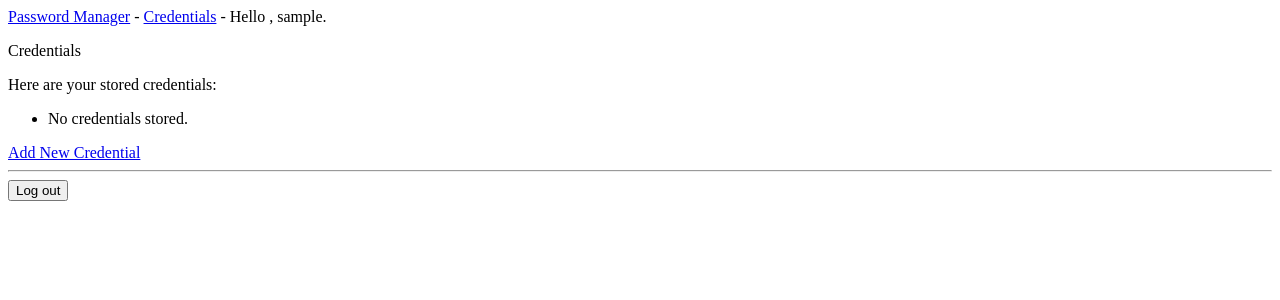
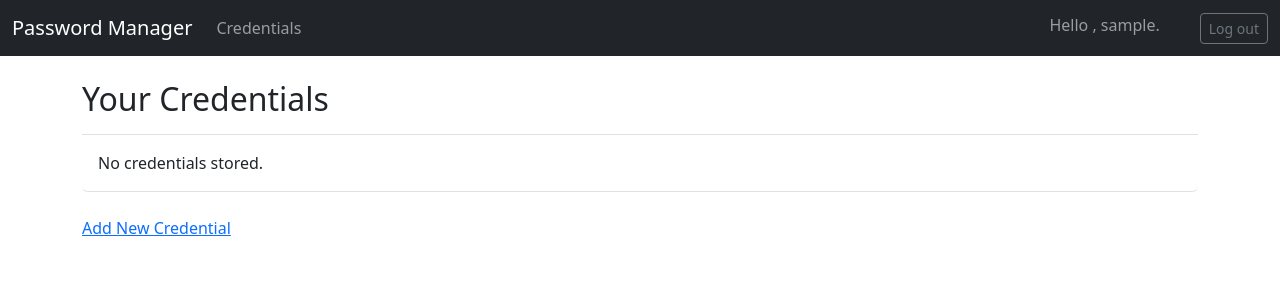
Before and after one commit to danjwilko/password_manager, a Django app: page /credentials/ in a window 1280 px wide. Shown: the top 300 px of the page. Run offline with Django 5.2, Linux system fonts and the light colour scheme; the visitor is signed in with stand-in values (Sample User, id 1); data that the repository does not hold is empty; some libraries are stand-ins or nearby versions.

Commit message:
Implement base Bootstrap styling and layout
- Add Bootstrap-based navigation and layout to base.html
- Improve responsive design for navbar and page structure
- Update login, index, and credential views for consistent styling
- Enhance form appearance and spacing

```diff
--- a/accounts/templates/registration/recover_account.html
+++ b/accounts/templates/registration/recover_account.html
@@ -1,4 +1,5 @@
 {% extends 'password_manager/base.html' %}
+{% load django_bootstrap5 %}
 
 {% block content %}
     <h2>Account Recovery</h2>
@@ -22,7 +23,7 @@
 <!-- Form goes here -->
 <form method="POST" action="{% url 'accounts:wipe_and_reinit' %}">
     {% csrf_token %}
-    {{ form.as_div }}
+    {% bootstrap_form form %}
     <div class="form-group">
       <input type="checkbox" id="confirm_reset" name="confirm_reset" required>
       <label for="confirm_reset">I understand all my passwords will be permanently deleted</label>
--- a/accounts/templates/registration/register.html
+++ b/accounts/templates/registration/register.html
@@ -1,10 +1,11 @@
 {% extends "password_manager/base.html" %}
+{% load django_bootstrap5 %}
 {% block content %}
 
     <form action="{% url 'accounts:register' %}" method="post">
       {% csrf_token %}
-      {{ form.as_div }}
-      <button name="submit">Register</button>
+      {% bootstrap_form form %}
+      {% bootstrap_button button_type="submit" content="Register" %}
     </form>
 
     {% endblock content %}
--- a/accounts/urls.py
+++ b/accounts/urls.py
@@ -12,7 +12,9 @@ urlpatterns = [
     path('', include('django.contrib.auth.urls')),
     # Registration page.
     path('register/', views.register, name='register'),
-    # Account recovery page.
+    # Password reset request page.
+    path('forgotten_password/', views.forgotten_password, name='forgotten_password'),
+     # Account recovery page.
     path('recover_account/', views.recover_account, name='recover_account'),
     # Endpoint to wipe and reinitialize account (POST only).
     path('wipe_and_reinit/', views.wipe_and_reinit, name='wipe_and_reinit')
--- a/accounts/views.py
+++ b/accounts/views.py
@@ -66,6 +66,11 @@ def custom_login(request):
     context = {'form': form}
     return render(request, 'registration/login.html', context)
 
+def forgotten_password(request):
+    """ Display forgotten password page """
+    context = {}
+    return render(request, 'registration/forgotten_password.html', context)
+
 def recover_account(request):
     if 'user_needs_recovery' not in request.session:
         return redirect('accounts:login')
--- a/password_manager/forms.py
+++ b/password_manager/forms.py
@@ -7,7 +7,6 @@ class CredentialForm(forms.ModelForm):
     """Form for adding or editing credentials"""
     site_name = forms.CharField(
         max_length=255,
-        help_text="Website or service name",
         validators=[
             RegexValidator(
                 regex=r'^[a-zA-Z0-9\.\-\_\s]+$',
@@ -18,7 +17,6 @@ class CredentialForm(forms.ModelForm):
 
     username = forms.CharField(
         max_length=255,
-        help_text="Your username or email for this site"
     )
 
     password = forms.CharField(
@@ -27,15 +25,13 @@ class CredentialForm(forms.ModelForm):
             'id': 'password-input',
             'autocomplete': 'new-password',  # Prevent browser autofill
         }),
-        help_text="Use a strong, unique password for each site",
         required=False,
     )
 
     site_url = forms.CharField(
         max_length=2000,
         required=False,
-        help_text="Optional: Website URL (e.g. https://example.com)",
-        widget=forms.URLInput(attrs={'class': 'form-control', 'placeholder': 'https://example.com'}),
+        widget=forms.URLInput(attrs={'class': 'form-control', 'placeholder': 'Optional: https://example.com'}),
         validators=[URLValidator(message="Enter a valid URL, including http:// or https://")]
     )
 
--- a/password_manager/templates/password_manager/base.html
+++ b/password_manager/templates/password_manager/base.html
@@ -1,20 +1,71 @@
-<p>
-    <a href="{% url 'password_manager:index' %}">Password Manager</a> -
-    <a href="{% url 'password_manager:credential' %}">Credentials</a> -
-    {% if user.is_authenticated %}
-        Hello , {{ user.username }}.
-    {% else %}
-        <a href="{% url 'accounts:register' %}">Register</a> -
-        <a href="{% url 'accounts:login' %}">Log in</a>
-    {% endif %}
-</p>
+<!DOCTYPE html>
+<html lang="en">
+<head>
+    <meta charset="UTF-8">
+    <meta name="viewport" content="width=device-width, initial-scale=1.0">
+    <title>Password Manager</title>
 
-{% block content %} {% endblock content %}
+    {% load django_bootstrap5 %}
+    {% bootstrap_css %}
+    {% bootstrap_javascript %}
 
-{% if user.is_authenticated %}
-<hr />
-<form action="{% url 'accounts:logout' %}" method="post">
-    {% csrf_token %}
-    <button name="submit">Log out</button>
-</form>
-{% endif %}
+</head>
+<body>
+    <!--Navbar-->
+
+    <nav class="navbar navbar-dark bg-dark navbar-expand-lg mb-4 ">
+        <div class="container-fluid">
+            <a class="navbar-brand" href="{% url 'password_manager:index' %}">Password Manager</a>
+
+            <button class="navbar-toggler" type="button" data-bs-toggle="collapse"
+            data-bs-target="#navbarCollapse" aria-controls="navbarCollapse" aria-expanded="false"
+            aria-label="Toggle navigation">
+                <span class="navbar-toggler-icon"></span>
+            </button>
+
+        <div class="collapse navbar-collapse" id="navbarCollapse">
+            <ul class="navbar-nav me-auto mb-2 mb-md-0">
+                <li class="nav-item">
+                    <a class="nav-link" href="{% url 'password_manager:credential' %}">Credentials</a>
+                </li>
+            </ul>
+            <!-- Account related links-->
+
+            <ul class="navbar-nav ms-auto mb-2 mb-md-0">
+                {% if user.is_authenticated %}
+                <li class="nav-item">
+                    <span class="navbar-text me-2">Hello , {{ user.username }}.</span>
+                </li>
+                {% else %}
+                <li class="nav-item">
+                    <a class="nav-link" href="{% url 'accounts:register' %}">Register</a> -
+                </li>
+                <li class="nav-item">
+                    <a class="nav-link"  href="{% url 'accounts:login' %}">Log in</a>
+                </li>
+                {% endif %}
+            <ul>
+                <!--Logout link added-->
+                {% if user.is_authenticated %}
+                    <form action="{% url 'accounts:logout' %}" method='post'>
+                        {% csrf_token %}
+                        <button name="submit" class="btn btn-outline-secondary btn-sm">
+                        Log out</button>
+                    </form>
+                {% endif %}
+    </div>
+</div>
+
+</nav>
+<main class="container">
+    <div class="pb-2 mb-2 border-bottom">
+        {% block page_header %}
+            <h2 class="h2">Password Manager</h2>
+        {% endblock page_header %}
+    </div>
+    <div>
+        {% block content %} {% endblock content %}
+    </div>
+</main>
+</body>
+</html>
--- a/password_manager/templates/password_manager/credentials.html
+++ b/password_manager/templates/password_manager/credentials.html
@@ -1,17 +1,19 @@
 {% extends 'password_manager/base.html' %}
 
+{% block page_header %}
+    <h2 class="h2">Your Credentials</h2>
+{% endblock page_header %}
+
 {% block content %}
-<p>Credentials</p>
-<p>Here are your stored credentials:</p>
-<ul>
+<ul class="list-group border-bottom pb-2 mb-4">
     {% for credential in credentials %}
-    <li>
+    <li class="list-group-item border-0">
         Site: {{ credential.site_name }} <br>
         Username: {{ credential.username }}
         <a href="{% url 'password_manager:view_credential' credential.id %}">View Details</a>
     </li>
     {% empty %}
-    <li>No credentials stored.</li>
+    <li class="list-group-item border-0">No credentials stored.</li>
     {% endfor %}
 </ul>
 
--- a/pm_project/settings.py
+++ b/pm_project/settings.py
@@ -25,7 +25,7 @@ SECRET_KEY = 'django-insecure-7c5b0e%6=#t28=&9#&rqy^&=zih718u9=myt*g@k^v8fl5ll4c
 # SECURITY WARNING: don't run with debug turned on in production!
 DEBUG = True
 
-ALLOWED_HOSTS = ['192.168.1.117']
+ALLOWED_HOSTS = [] # During development, this can be empty or ['localhost', '127.0.0.1']
 
 
 # Application definition
@@ -34,6 +34,10 @@ INSTALLED_APPS = [
     # My apps
     'password_manager',
     'accounts',
+
+    # Third-party apps
+    'django_bootstrap5',
+
     # Default Django apps
     'django.contrib.admin',
     'django.contrib.auth',
```
Also changed, not shown: accounts/templates/registration/forgotten_password.html (added, +12 -0 lines), accounts/templates/registration/login.html (+8 -2 lines), password_manager/templates/password_manager/index.html (+8 -3 lines), password_manager/templates/password_manager/view_credential.html (+7 -3 lines).
